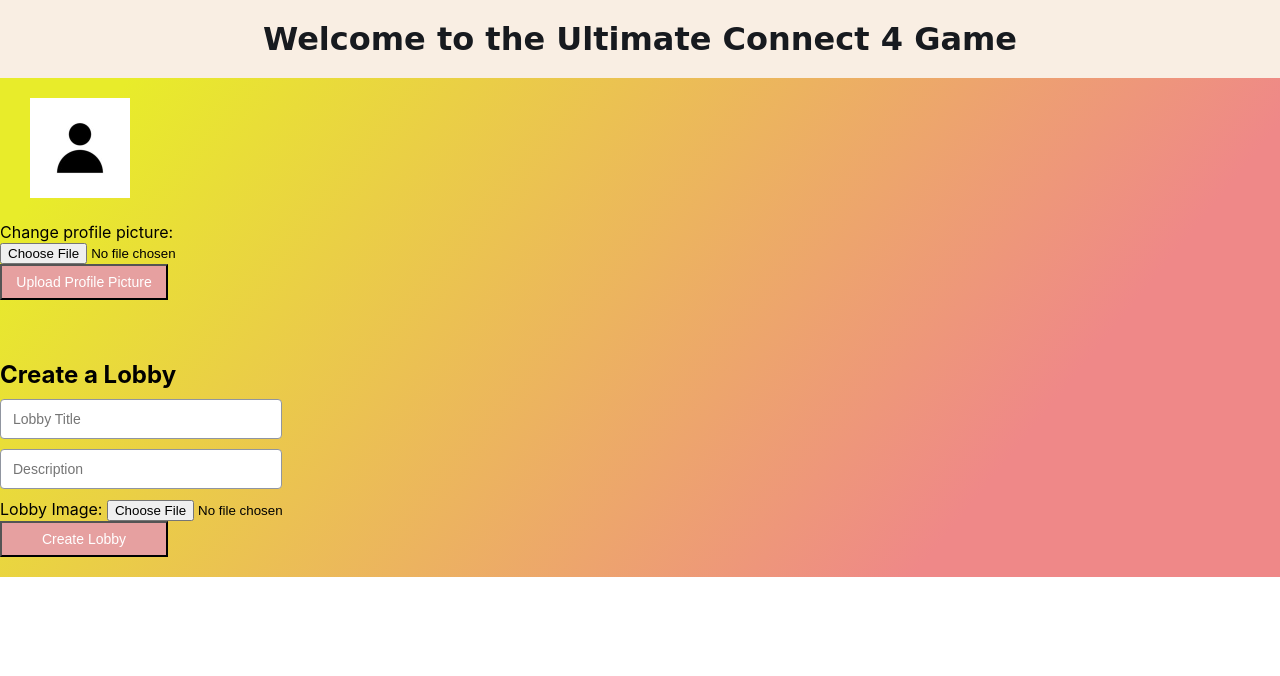
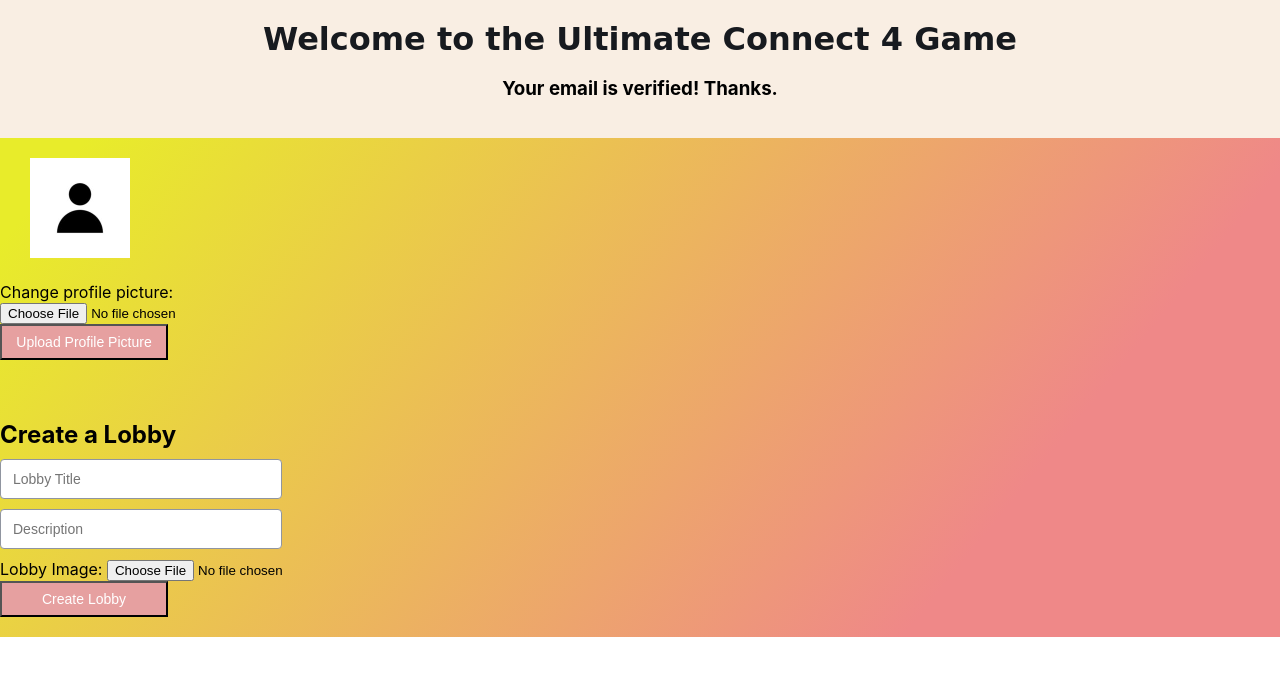
Before and after one commit to Tasks312/Tasks-312Project, a Python web app: template App/templates/lobby.html in a window 1280 px wide. Shown: the top 676 px of the page. Run offline with Jinja, Linux system fonts and the light colour scheme; the template is opened without the code that fills it, so the values that code supplies are empty.

Commit message:
verif frontend
yeah, I'm somewhat of a web designer myself. Also addressed a stupid oauth bug

```diff
--- a/App/__init__.py
+++ b/App/__init__.py
@@ -40,7 +40,7 @@ def create_app(test_config = None):
 
                 lobby = db.load_lobby("lobby_id")
                 # do something special if in a lobby?
-            return render_template("lobby.html", logged_username= user["username"], profile_picture=profile)
+            return render_template("lobby.html", verified=user["verified"], logged_username= user["username"], profile_picture=profile)
 
         return render_template("Authentication.html")
 
@@ -68,7 +68,7 @@ def create_app(test_config = None):
                     current_turn = game.get_turn_player()
                     print("LINE 62")
                     print(current_turn)
-                    return render_template("board.html", game_id=game.id, p1=game.p1, p2=game.p2, p1_pic=p1_pic, p2_pic=p2_pic, winner=winner, game_image=game_image, current_turn=current_turn)
+                    return render_template("board.html", verified=user["verified"], game_id=game.id, p1=game.p1, p2=game.p2, p1_pic=p1_pic, p2_pic=p2_pic, winner=winner, game_image=game_image, current_turn=current_turn)
 
         response = make_response(redirect("/"), "unauthorized")
         response.status_code = 301
--- a/App/templates/board.html
+++ b/App/templates/board.html
@@ -15,6 +15,10 @@
         <div>
             <p id="paragraph">
                 <h1>Welcome to the Ultimate Connect 4 Game</h1>
+                {% if verified == false %}
+                <h3>Your email needs to be verified! Check your email.</h3>
+                {% else %}
+                {% endif %}
             </p>
         </div>
     </div>
--- a/App/templates/lobby.html
+++ b/App/templates/lobby.html
@@ -10,6 +10,11 @@
     <div class="page">
         <div class="header">
             <h1 class="title">Welcome to the Ultimate Connect 4 Game</h1>
+            {% if verified == false %}
+            <h3>Your email needs to be verified! Check your email.</h3>
+            {% else %}
+            <h3>Your email is verified! Thanks.</h3>
+            {% endif %}
         </div>
 
         <div class="content">
```
Also changed, not shown: App/gmail.py (+10 -1 lines).
